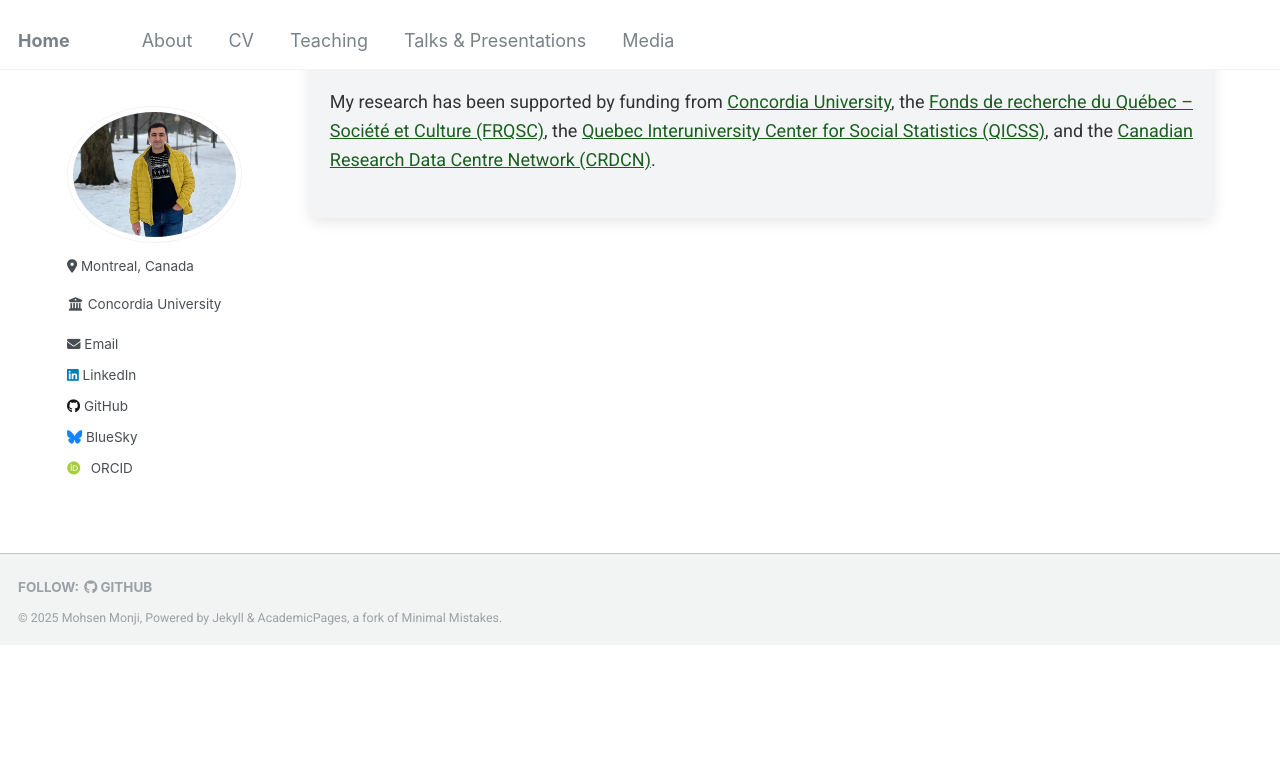
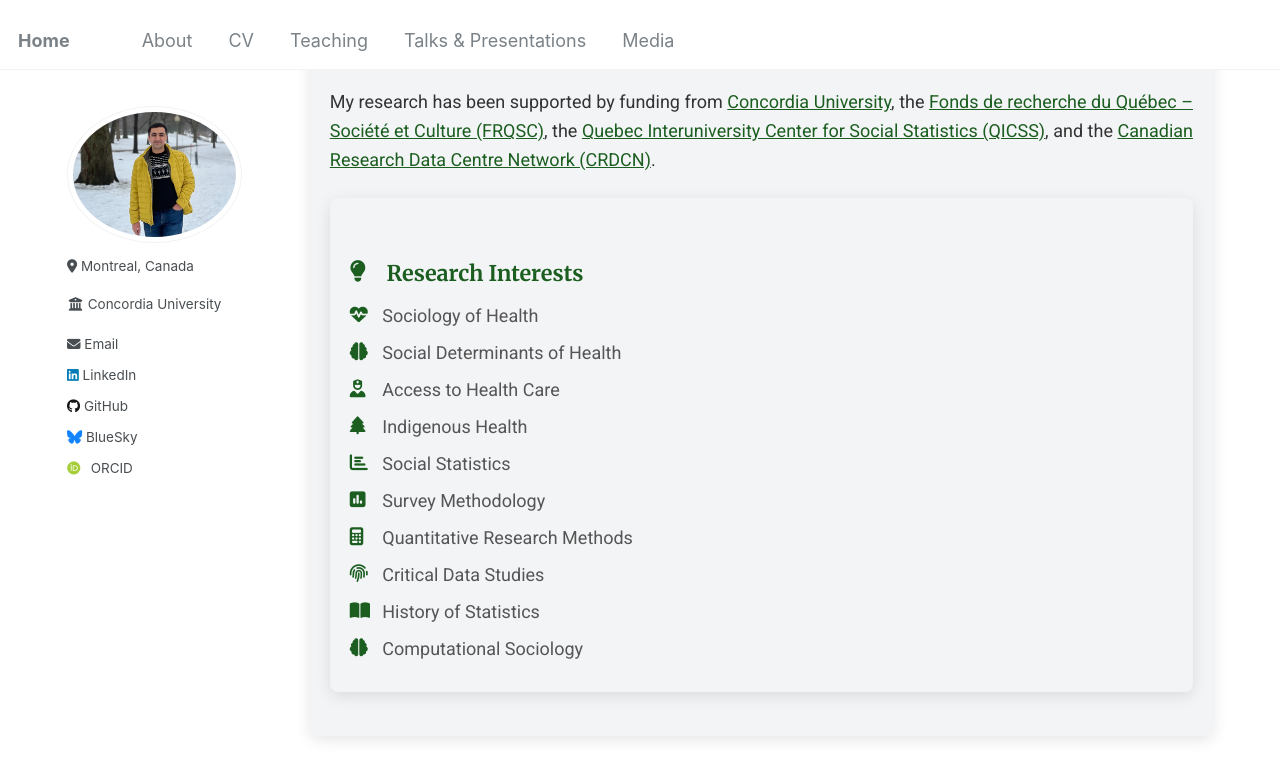
Before and after one commit to Mohsnmonji/mohsnmonji.github.io, a Jekyll site: the page built from about-me.md, in a window 1280 px wide and 900 px high, scrolled down 483 px. Shown: the top 779 px of the window. Built offline with Jekyll 4.4.1, drawn with Linux system fonts in a browser that asks for light colours; some web fonts are replaced; before the commit the page ends 1129 px from its top, so only the background shows below that.

Commit message:
Update about-me.md

```diff
--- a/about-me.md
+++ b/about-me.md
@@ -114,3 +114,18 @@ author_profile: true
     the <a href="https://www.ciqss.org" target="_blank">Quebec Interuniversity Center for Social Statistics (QICSS)</a>,
     and the <a href="https://crdcn.ca" target="_blank">Canadian Research Data Centre Network (CRDCN)</a>.
   </p>
+<div class="card">
+  <h3><i class="fas fa-lightbulb icon"></i> Research Interests</h3>
+  <ul>
+    <li><i class="fas fa-heartbeat icon"></i> Sociology of Health</li>
+    <li><i class="fas fa-brain icon"></i> Social Determinants of Health</li>
+    <li><i class="fas fa-user-nurse icon"></i> Access to Health Care</li>
+    <li><i class="fas fa-tree icon"></i> Indigenous Health</li>
+    <li><i class="fas fa-chart-bar icon"></i> Social Statistics</li>
+    <li><i class="fas fa-poll icon"></i> Survey Methodology</li>
+    <li><i class="fas fa-calculator icon"></i> Quantitative Research Methods</li>
+    <li><i class="fas fa-fingerprint icon"></i> Critical Data Studies</li>
+    <li><i class="fas fa-book-open icon"></i> History of Statistics</li>
+    <li><i class="fas fa-brain icon"></i> Computational Sociology</li>
+  </ul>
+</div>
```
